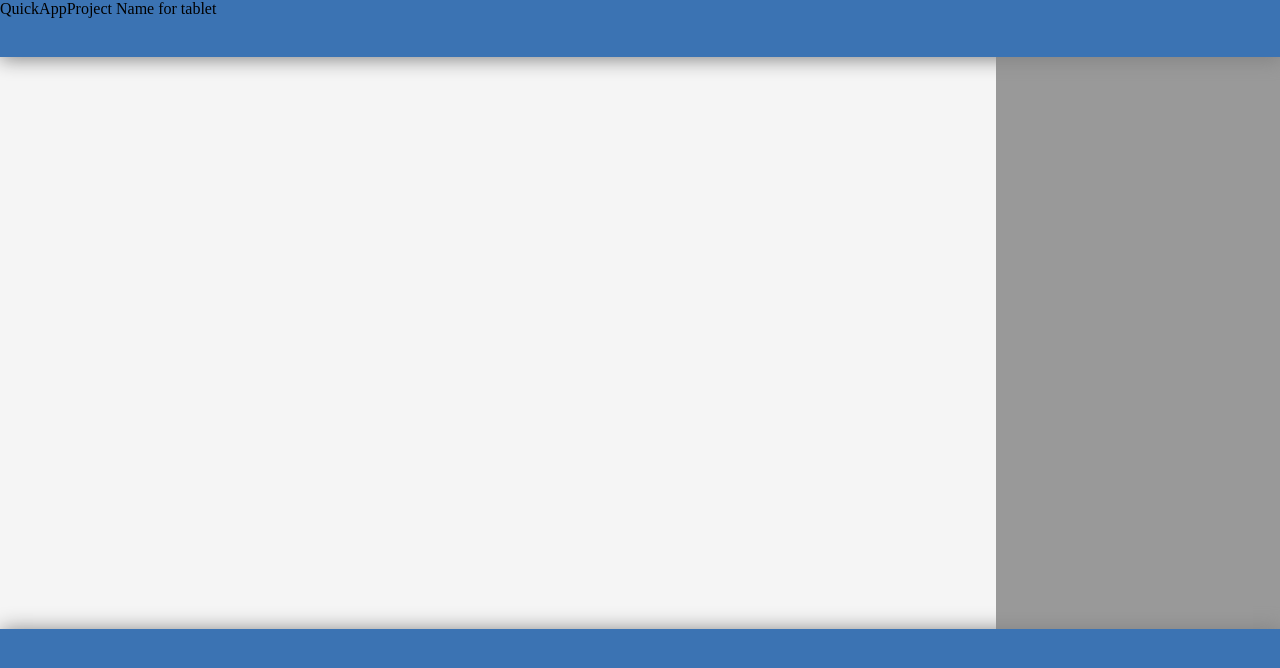
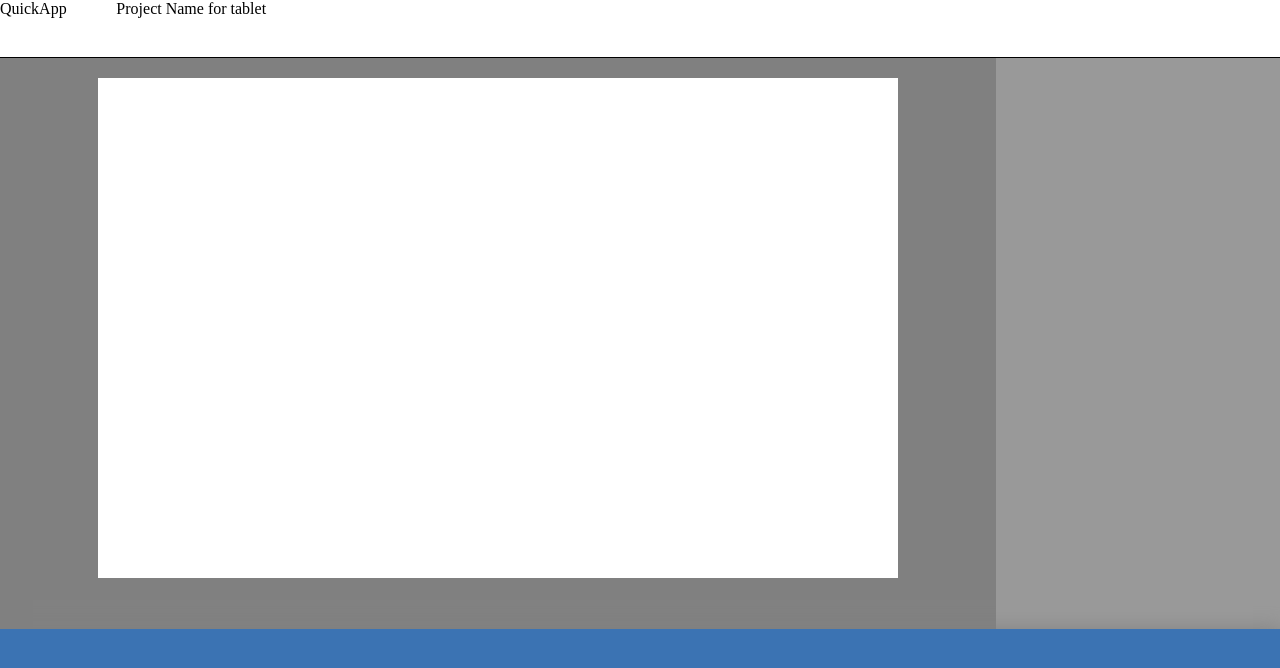
Before and after one commit to aditiverma1009/quickapp, a React (Create React App) app: page / in a window 1280 px wide. Shown: the top 668 px of the page. Built offline with nearby package versions, Linux system fonts and the light colour scheme.

Commit message:
canvas placed in center

```diff
--- a/src/Components/Canvas/Canvas.css
+++ b/src/Components/Canvas/Canvas.css
@@ -1,4 +1,15 @@
 .Canvas {
     flex:7;
-    background-color: whitesmoke;
+    background-color: grey;
+
 }
+.Canvasframe{
+    width:800px;
+    align-self: center;
+    height:500px;
+    float:center;
+    z-index: 10;
+    background-color: white;
+    margin: auto;
+    margin-top:20px;
+}
--- a/src/Components/Canvas/Canvas.jsx
+++ b/src/Components/Canvas/Canvas.jsx
@@ -2,7 +2,11 @@
 import './Canvas.css';
 
 const Canvas = () => (
-  <div className="Canvas" />
+  <div className="Canvas">
+
+    <div className="Canvasframe" />
+
+  </div>
 );
 
 Canvas.propTypes = {
--- a/src/Components/EditOptions/EditOptions.css
+++ b/src/Components/EditOptions/EditOptions.css
@@ -1,4 +1,6 @@
 .EditOptions {
     flex:2;
     background: #999999;
+    z-index: -1;
+
 }
--- a/src/Components/Header/Header.css
+++ b/src/Components/Header/Header.css
@@ -1,8 +1,15 @@
 .Header {
-    background: #3b73b3;
+    background:white;
+    border-bottom:1px solid black;
     flex:1;
     display: flex;
     flex-direction: row;
-    box-shadow: 1px 1px 20px 1px grey;
-    z-index: 2;
 }
+.Logo {
+    flex:1;
+    background:white;
+
+}
+.ProjectName {
+    flex:10;
+}
--- a/src/Components/Header/Header.jsx
+++ b/src/Components/Header/Header.jsx
@@ -9,8 +9,8 @@
       textNoteTitleHeading={props.textNoteTitleHeading}
       textButtonEn={props.textButtonEn}
     /> */}
-    <div>QuickApp</div>
-    <div>Project Name for tablet</div>
+    <div className="Logo">QuickApp</div>
+    <div className="ProjectName">Project Name for tablet</div>
   </div>
 );
 
```
